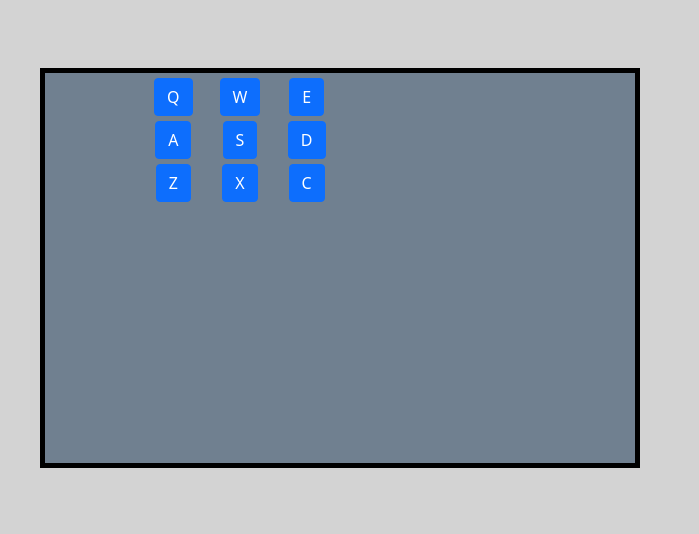
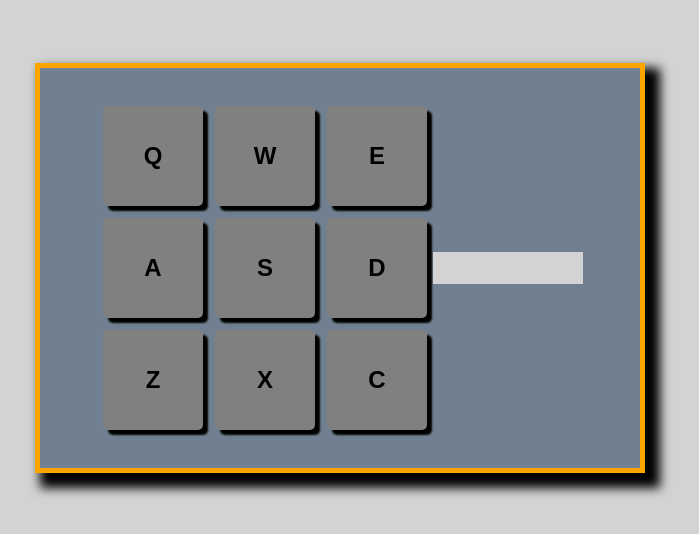
Before and after one commit to clarence-adams/fcc-drum-machine, a React (Create React App) app: page / in a window 1280 px wide. Shown: the part 132-666 px from the top of the page, without its empty margins (300-999 px from the left). Built offline with nearby package versions, Linux system fonts and the light colour scheme.

Commit message:
drum pad

```diff
--- a/package.json
+++ b/package.json
@@ -6,7 +6,6 @@
     "@testing-library/jest-dom": "^5.11.9",
     "@testing-library/react": "^11.2.5",
     "@testing-library/user-event": "^12.6.3",
-    "bootstrap": "^5.0.0-beta1",
     "jquery": "^3.5.1",
     "node-sass": "^4.14.1",
     "popper.js": "^1.16.1",
--- a/src/App.js
+++ b/src/App.js
@@ -10,24 +10,42 @@ import snare1 from './audio/snareAnalog.wav'
 import kick0 from './audio/kickSynth.wav'
 import kick1 from './audio/kickAnalog.wav'
 
+// component that renders the drum pads
 function Pad(props) {
    useEffect(() => {
+     // variable that stores the audio file passed to the drum pad
      audio.current = document.getElementById(props.keyLabel)
   })
 
   let audio = useRef(null);
-
+  //  method that handles playing the audio file when the pad is clicked and updating the display
   const clickHandler = () => {
-    console.log(audio.current)
     if (audio.current != null) {
+      audio.current.currentTime = 0
       audio.current.play()
       props.updateDisplay(props.soundName)
     }
   }
+  // event listener that handles the same drum pad functions as clickHandler when the appropriate key is pressed as well as adding a class for css styling
+  document.addEventListener('keydown', function(event) {
+    if (audio.current != null) {
+      if (event.key.toUpperCase() === props.keyLabel) {
+        audio.current.currentTime = 0
+        audio.current.play()
+        props.updateDisplay(props.soundName)
+        document.getElementById(props.buttonId).classList.add("active")
+      }
+    }
+  })
+
+// event listener that removes the css styling added by the previous listener
+  document.addEventListener('keyup', function() {
+    document.getElementById(props.buttonId).classList.remove("active")
+  })
 
   return (
     <div class="col-sm">
-      <button id={props.buttonId} class="btn btn-primary drum-pad" onClick={clickHandler}>
+      <button id={props.buttonId} class="drum-pad" onClick={clickHandler}>
         <audio src={props.soundFile} type="audio/x-wav" id={props.keyLabel} class="clip"/>
         {props.keyLabel}
       </button>
@@ -43,24 +61,42 @@ function App() {
   }
 
   return (
-    <div id="drum-machine" class="d-flex justify-content-center align-items-center">
-      <div id="drum-machine-wrapper" class="d-flex flex-row">
+    <div id="drum-machine">
+      <div id="drum-machine-wrapper">
         <div id="inputs" class="container">
-          <div class="row no-gutters">
+          <tr>
+            <td>
               <Pad keyLabel="Q" buttonId="tom-0-button" soundName="Tom 0" soundFile={tom0} updateDisplay={updateDisplay}/>
+            </td>
+            <td>
               <Pad keyLabel="W" buttonId="tom-1-button" soundName="Tom 1" soundFile={tom1} updateDisplay={updateDisplay}/>
+            </td>
+            <td>
               <Pad keyLabel="E" buttonId="tom-2-button" soundName="Tom 2" soundFile={tom2} updateDisplay={updateDisplay}/>
-          </div>
-          <div class="row no-gutters">
+            </td>
+          </tr>
+          <tr>
+            <td>
               <Pad keyLabel="A" buttonId="tom-3-button" soundName="Tom 3" soundFile={tom3} updateDisplay={updateDisplay}/>
+            </td>
+            <td>
               <Pad keyLabel="S" buttonId="clap-button" soundName="Clap" soundFile={clap} updateDisplay={updateDisplay}/>
+            </td>
+            <td>
               <Pad keyLabel="D" buttonId="snare-0-button" soundName="Snare 0" soundFile={snare0} updateDisplay={updateDisplay}/>
-          </div>
-          <div class="row no-gutters">
+            </td>
+          </tr>
+          <tr>
+            <td>
               <Pad keyLabel="Z" buttonId="kick0-button" soundName="Kick 0"  soundFile={kick0} updateDisplay={updateDisplay}/>
+            </td>
+            <td>
               <Pad keyLabel="X" buttonId="kick1-button" soundName="Kick 1"  soundFile={kick1} updateDisplay={updateDisplay}/>
+            </td>
+            <td>
               <Pad keyLabel="C" buttonId="snare-1-button" soundName="Snare 1" soundFile={snare1} updateDisplay={updateDisplay}/>
-          </div>
+            </td>
+          </tr>
         </div>
         <div id="display">
           <h2>{lastPadPressed}</h2>
--- a/src/App.scss
+++ b/src/App.scss
@@ -1,20 +1,51 @@
 .drum-pad {
-  margin: 5px 0px 0px 0px;
+  margin: 5px 5px 5px 5px;
+  width: 100px;
+  height: 100px;
+  border-radius: 5px;
+  background-color: grey;
+  border: none;
+  box-shadow: 5px 5px 2px black;
+  color: black;
+  font-size: 24px;
+  font-weight: bold;
+}
+.drum-pad:active,
+.drum-pad.active {
+  transform: translateY(1px) translateX(1px);
+  box-shadow: 3px 3px 2px black;
+}
+.drum-pad-row {
+  display: flex;
 }
 #drum-machine {
   text-align: center;
+  display: flex;
+  align-items: center;
+  justify-content: center;
   height: 100vh;
   background-color: lightgrey;
 }
 #drum-machine-wrapper {
+  display: flex;
+  align-items: center;
+  justify-content: center;
   height: 50vh;
   width: 75vh;
-  border: 5px solid black;
+  border: 5px solid orange;
   background-color: slategray;
+  box-shadow: 10px 10px 10px 5px;
 }
 #inputs {
-  width: 200px;
+  display: flex;
+  flex-direction: column;
+  min-width: 200px;
 }
 #display {
-  width: 200px;
+  display: flex;
+  align-items: center;
+  justify-content: center;
+  background-color: lightgrey;
+  min-width: 150px;
+  height: 2.0em;
 }
--- a/src/index.js
+++ b/src/index.js
@@ -3,8 +3,6 @@ import ReactDOM from 'react-dom';
 import './index.css';
 import App from './App';
 import reportWebVitals from './reportWebVitals';
-import 'bootstrap/dist/css/bootstrap.min.css';
-import 'bootstrap/dist/js/bootstrap.bundle.min';
 
 ReactDOM.render(
   <React.StrictMode>
```
Also changed, not shown: 2 other files (tests, documents, lock files or other folders). Lines whose indentation alone changed are shown as unchanged.
